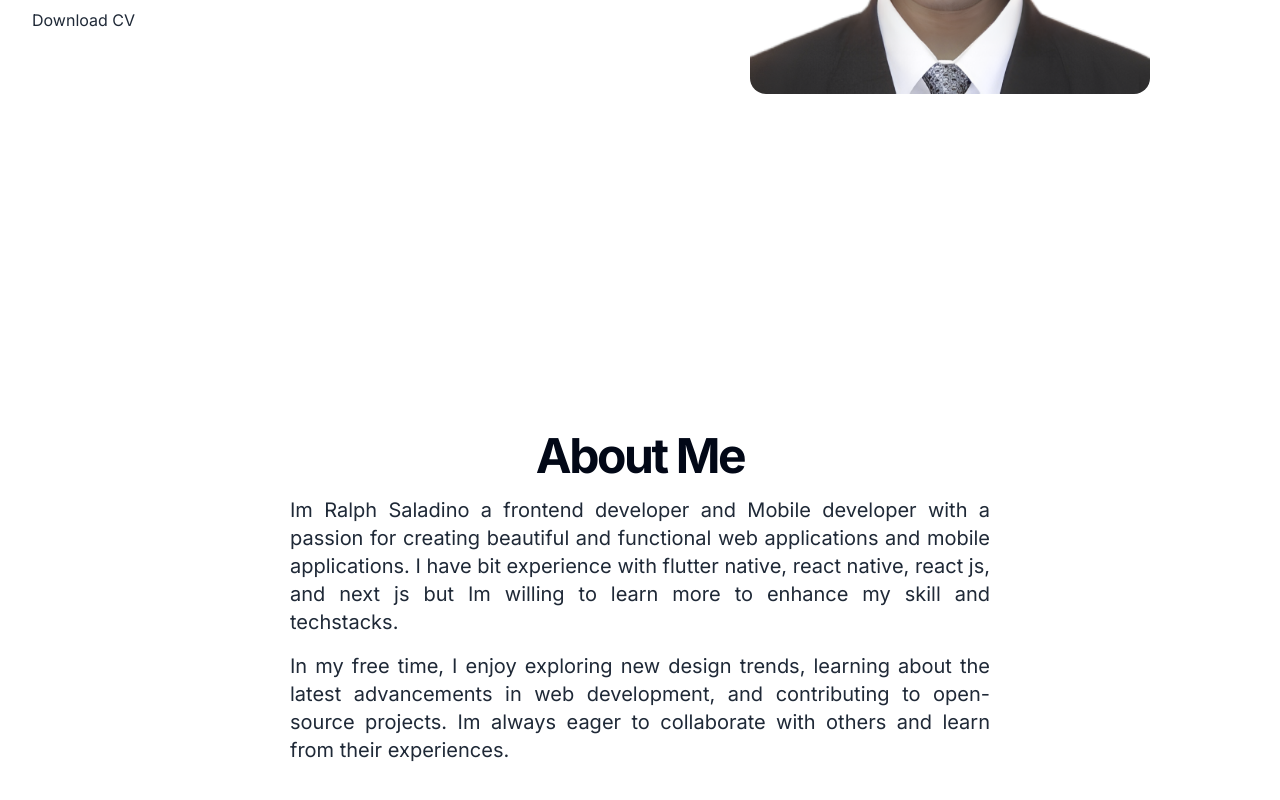
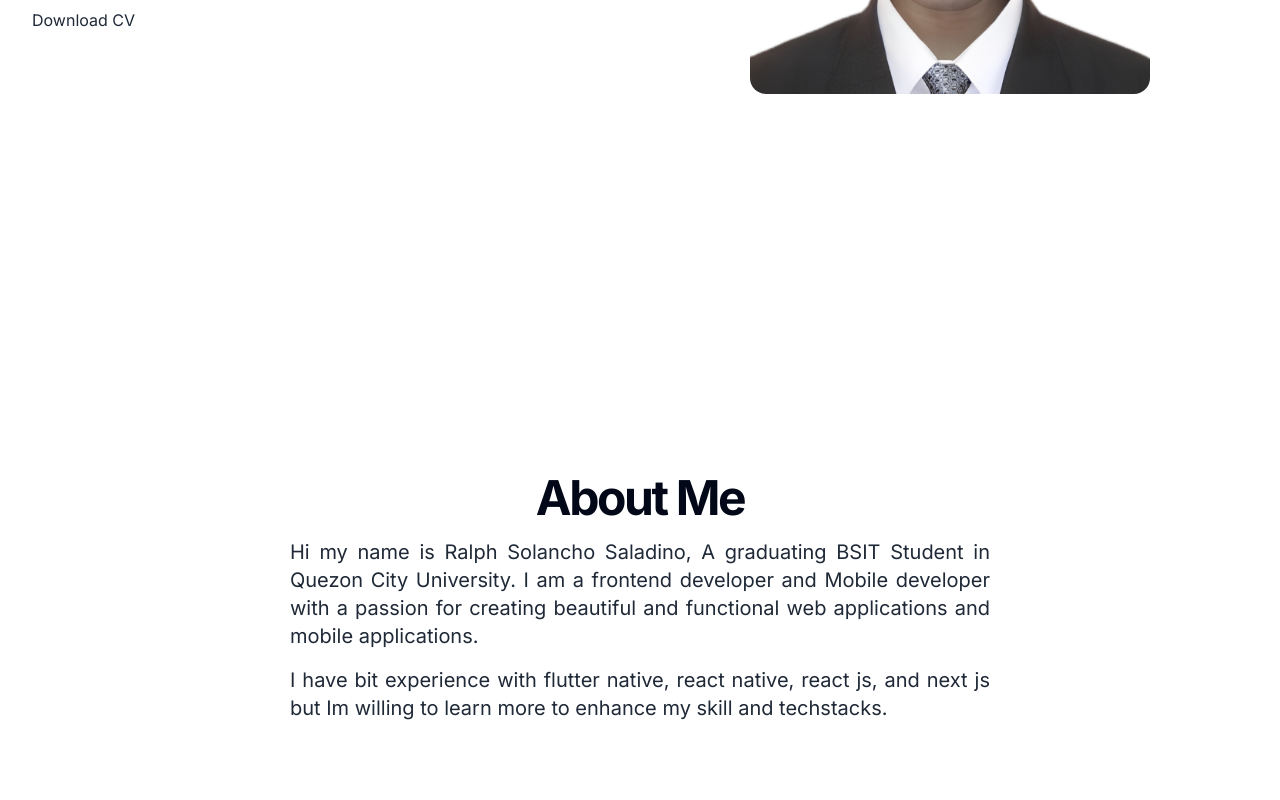
Before and after one commit to hplar05/Portfolio-2.0, a Next.js app: page / in a window 1280 px wide. Shown: the part 498-1298 px from the top of the page. Built offline with nearby package versions, Linux system fonts and the light colour scheme.

Commit message:
feat: resume

```diff
--- a/app/(sections)/About.tsx
+++ b/app/(sections)/About.tsx
@@ -12,17 +12,15 @@ const Home = () => {
             About Me
           </h2>
           <p className="text-gray-800 dark:text-gray-300 text-xl max-w-[700px]">
-            Im Ralph Saladino a frontend developer and Mobile developer with a
-            passion for creating beautiful and functional web applications and
-            mobile applications. I have bit experience with flutter native,
-            react native, react js, and next js but Im willing to learn more to
-            enhance my skill and techstacks.
+            Hi my name is Ralph Solancho Saladino, A graduating BSIT Student in
+            Quezon City University. I am a frontend developer and Mobile
+            developer with a passion for creating beautiful and functional web
+            applications and mobile applications.
           </p>
           <p className="text-gray-800 dark:text-gray-300 text-xl max-w-[700px]">
-            In my free time, I enjoy exploring new design trends, learning about
-            the latest advancements in web development, and contributing to
-            open-source projects. Im always eager to collaborate with others and
-            learn from their experiences.
+            I have bit experience with flutter native, react native, react js,
+            and next js but Im willing to learn more to enhance my skill and
+            techstacks.
           </p>
         </div>
       </div>
--- a/app/(sections)/Home.tsx
+++ b/app/(sections)/Home.tsx
@@ -23,7 +23,12 @@ const Home = () => {
             mobile and web development fascinating and enjoy discovering new
             possibilities.
           </p>
-          <button className="text-gray-800 dark:text-white">Download CV</button>
+
+          <button className="text-gray-800 dark:text-white">
+            <a href="https://utfs.io/f/d5eae390-5d79-4618-945d-ca9203a15408-j85spc..pdf">
+              Download CV
+            </a>
+          </button>
         </div>
         <Image
           src={Avatar}
```
Also changed, not shown: 1 other file (tests, documents, lock files or other folders).
